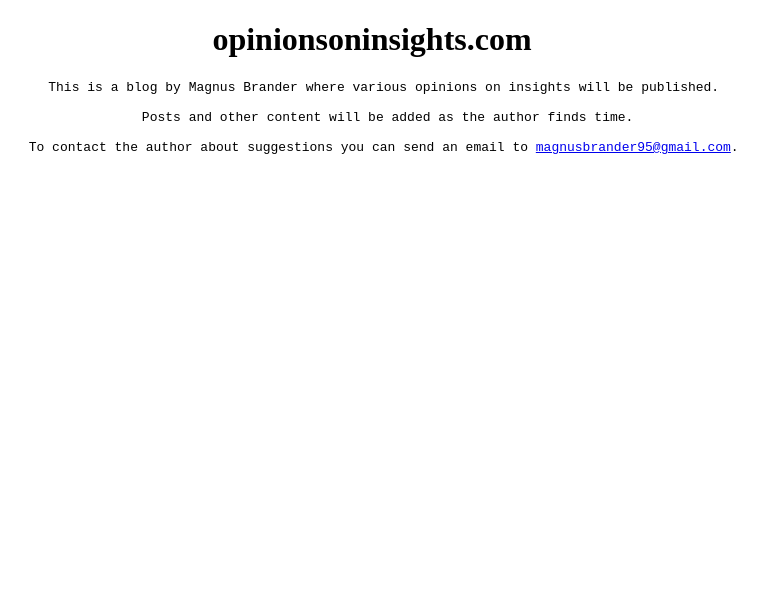
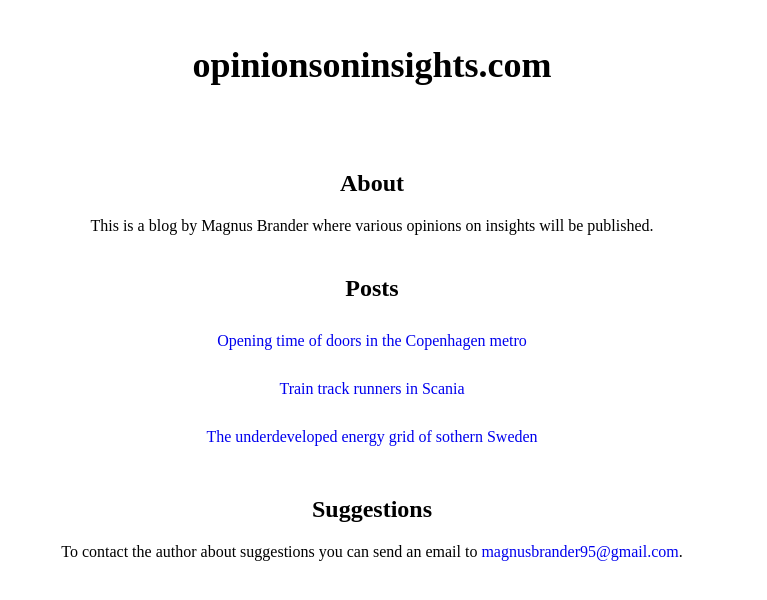
Before and after one commit to magnusbrander/opinionsoninsights, a plain HTML site: page index.html in a window 1280 px wide. Shown: the whole page, without its empty margins (268-1035 px from the left). Drawn offline with Linux system fonts and the light colour scheme.

Commit message:
post section

```diff
--- a/index.html
+++ b/index.html
@@ -1,21 +1,58 @@
 <!DOCTYPE html>
 <html lang="en" dir="ltr">
 <style>
-h1 {text-align: center;}
-p {text-align: center;}
-div {text-align: center;}
+  body {
+      text-align: center;
+      margin: 0;
+      padding: 0;
+  }
+  header {
+      padding: 20px;
+      font-size: large;
+  }
+  section {
+      padding: 0px;
+      margin: 40px 20px; /* Increased margin to add more space between sections */
+  }
+  section#about, section#posts, section#suggestions {
+      text-align: center;
+  }
+  a {
+      text-decoration: none;
+  }
+  a:hover {
+      text-decoration: underline;
+  }
+  ul {
+      list-style: none; /* Removes default bullet points */
+      padding: 0px;
+  }
+  ul li {
+      margin: 10px 0;
+      padding: 10px;
+  }
 </style>
 <body>
 <div id="content">
-    <h1 id="tagline">opinionsoninsights.com</h1>
-  	<h4></h4>
-  	<pre>
-    This is a blog by Magnus Brander where various opinions on insights will be published.
-
-    Posts and other content will be added as the author finds time.
-
-    To contact the author about suggestions you can send an email to <a href= "mailto:magnusbrander95@gmail.com">magnusbrander95@gmail.com</a>.
-    </pre>
+    <header>
+      <h1>opinionsoninsights.com</h1>
+    </header>
+    <section id="about">
+      <h2>About</h2>
+      <p>This is a blog by Magnus Brander where various opinions on insights will be published.</p>
+    </section>
+    <section id="posts">
+      <h2>Posts</h2>
+      <ul>
+        <li><a href="posts/opening-time-of-doors-in-the-copenhagen-metro.html">Opening time of doors in the Copenhagen metro</a></li>
+        <li><a href="posts/train-track-runners.html">Train track runners in Scania</a></li>
+        <li><a href="posts/underdeveloped-energy-grid-of-souther-sweden.html">The underdeveloped energy grid of sothern Sweden</a></li>
+    </ul>
+    </section>
+    <section id="suggestions">
+      <h2>Suggestions</h2>
+      <p>To contact the author about suggestions you can send an email to <a href= "mailto:magnusbrander95@gmail.com">magnusbrander95@gmail.com</a>. </p>
+    </section>
 </div>
 <script>
   console.log("Welcome to opinionsoninsights.com");
--- /dev/null
+++ b/posts/post-style.css
@@ -0,0 +1,44 @@
+body {
+	text-align: center;
+	font-family: Arial, sans-serif;
+	background-color: #f9f9f9;
+	color: #333;
+	line-height: 1.6;
+	padding: 20px;
+}
+
+header {
+	text-align: center;
+	margin-bottom: 20px;
+}
+
+h1 {
+	font-size: 2em;
+	color: #333;
+}
+
+article {
+	text-align: left;
+	max-width: 850px;
+	margin: 0 auto;
+	padding: 20px;
+	background-color: white;
+}
+
+article p {
+	margin-bottom: 15px;
+}
+
+footer {
+	text-align: center;
+	font-size: 0.9em;
+	margin-top: 40px;
+	color: #777;
+}
+
+.published-on {
+	color: gray;
+	margin-top: 10px;
+	margin-bottom: 10px;
+	font-style: normal;
+}
```
Also changed, not shown: posts/opening-time-of-doors-in-the-copenhagen-metro.html (added, +23 -0 lines), posts/train-track-runners.html (added, +20 -0 lines), posts/underdeveloped-energy-grid-of-souther-sweden.html (added, +20 -0 lines).
